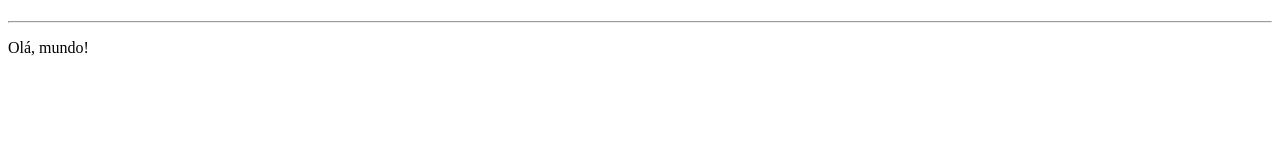
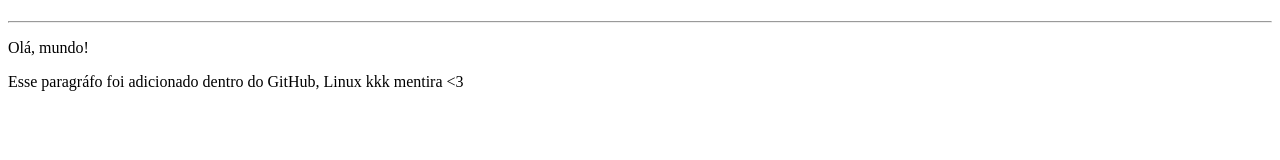
Before and after one commit to Wedson01/Ola-mundo-, a plain HTML site: page Site-exemplo/index.html in a window 1280 px wide. Drawn offline with Linux system fonts and the light colour scheme.

Commit message:
mudei o arquivo index( teste no linux que não existiu)

```diff
--- a/Site-exemplo/index.html
+++ b/Site-exemplo/index.html
@@ -9,5 +9,6 @@
     <h1 Olá, mundo!=""></h1>
     <hr>
     <p>Olá, mundo!</p>
+    <p>Esse paragráfo foi adicionado dentro do GitHub, Linux kkk mentira &lt;3</p>
 </body>
 </html>
```
